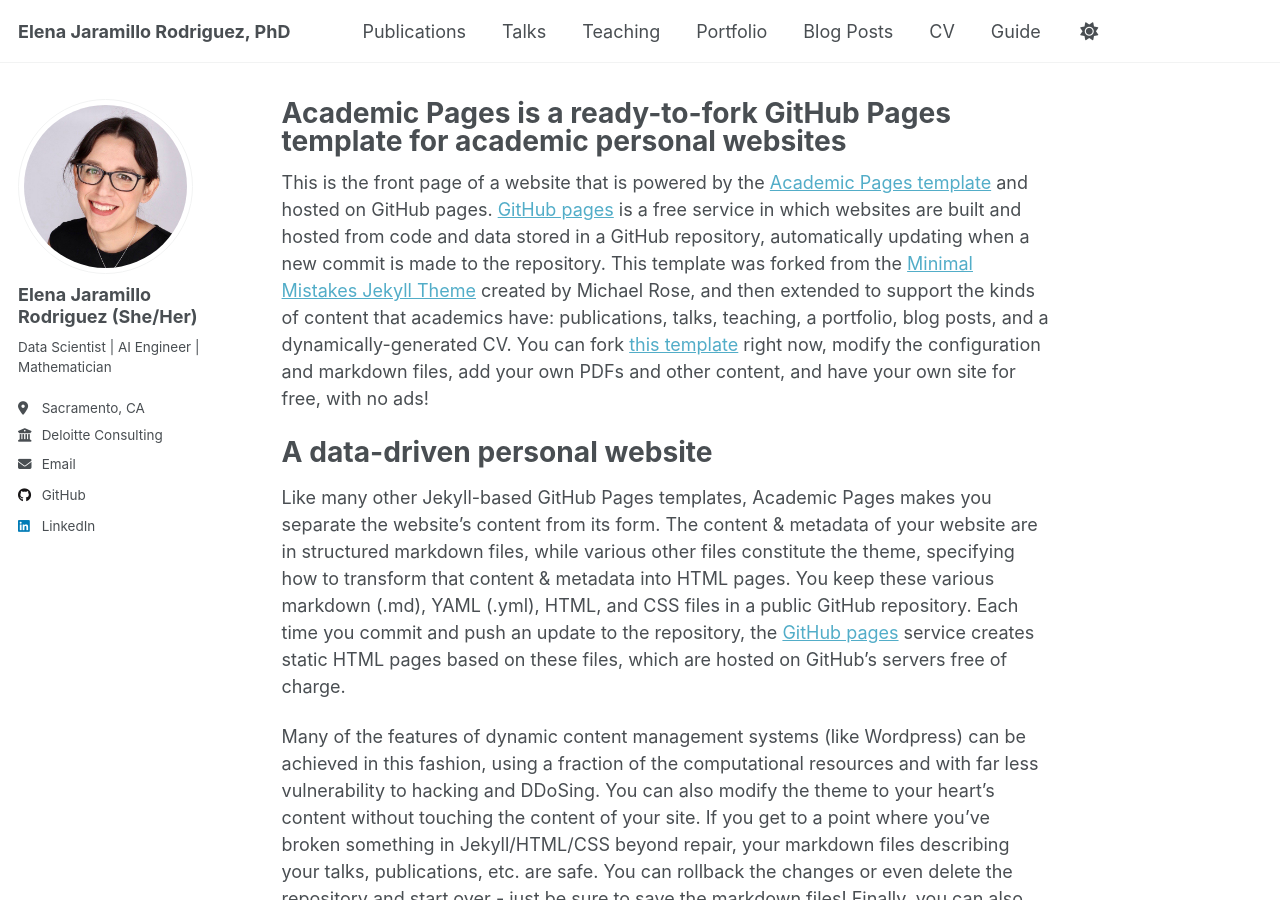
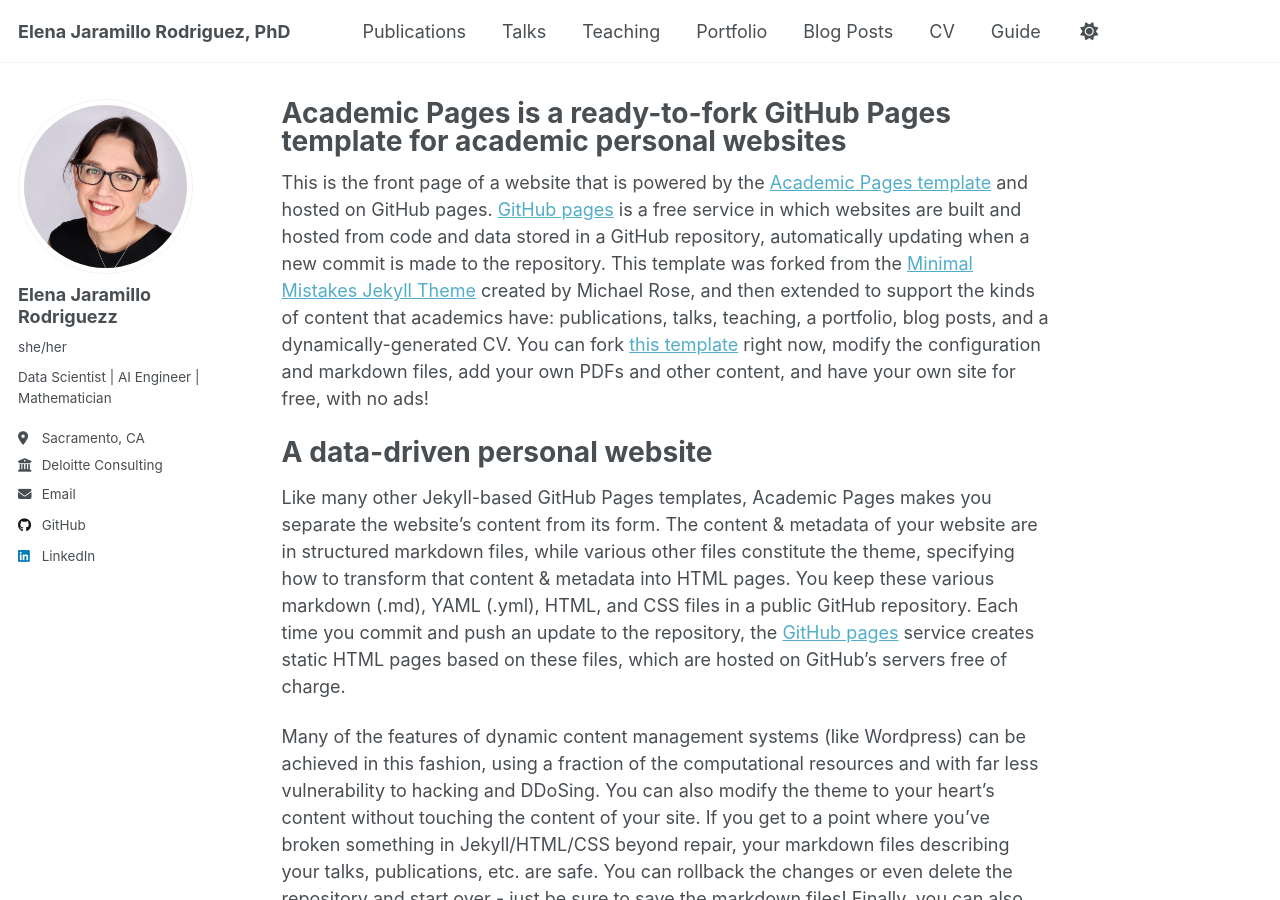
Before and after one commit to elenabeat/elena.github.io, a Jekyll site: the page built from _pages/about.md, in a window 1280 px wide and 900 px high. Built offline with Jekyll 4.4.1, drawn with Linux system fonts in a browser that asks for light colours.

Commit message:
update site url

```diff
--- a/_config.yml
+++ b/_config.yml
@@ -13,7 +13,7 @@ title                    : "Elena Jaramillo Rodriguez, PhD"
 title_separator          : "-"
 name                     : &name "Elena Jaramillo Rodriguez"
 description              : &description "Data Scientist | AI Engineer | Mathematician"
-url                      : https://elena.github.io # the base hostname & protocol for your site e.g. "https://[your GitHub username].github.io" or if you already have some other page hosted on Github then use "https://[your GitHub username].github.io/[Your Repo Name]"
+url                      : https://elenabeat.github.io # the base hostname & protocol for your site e.g. "https://[your GitHub username].github.io" or if you already have some other page hosted on Github then use "https://[your GitHub username].github.io/[Your Repo Name]"
 baseurl                  : "" # the subpath of your site, e.g. "/blog"
 repository               : "elenabeat/elenabeat.github.io"
 
@@ -23,8 +23,8 @@ repository               : "elenabeat/elenabeat.github.io"
 author:
   # Biographic information
   avatar           : "profile.jpeg"
-  name             : "Elena Jaramillo Rodriguez (She/Her)"
-  pronouns         : # example: "she/her"
+  name             : "Elena Jaramillo Rodriguezz"
+  pronouns         : "she/her"
   bio              : "Data Scientist | AI Engineer | Mathematician"
   location         : "Sacramento, CA"
   employer         : "Deloitte Consulting"
```
